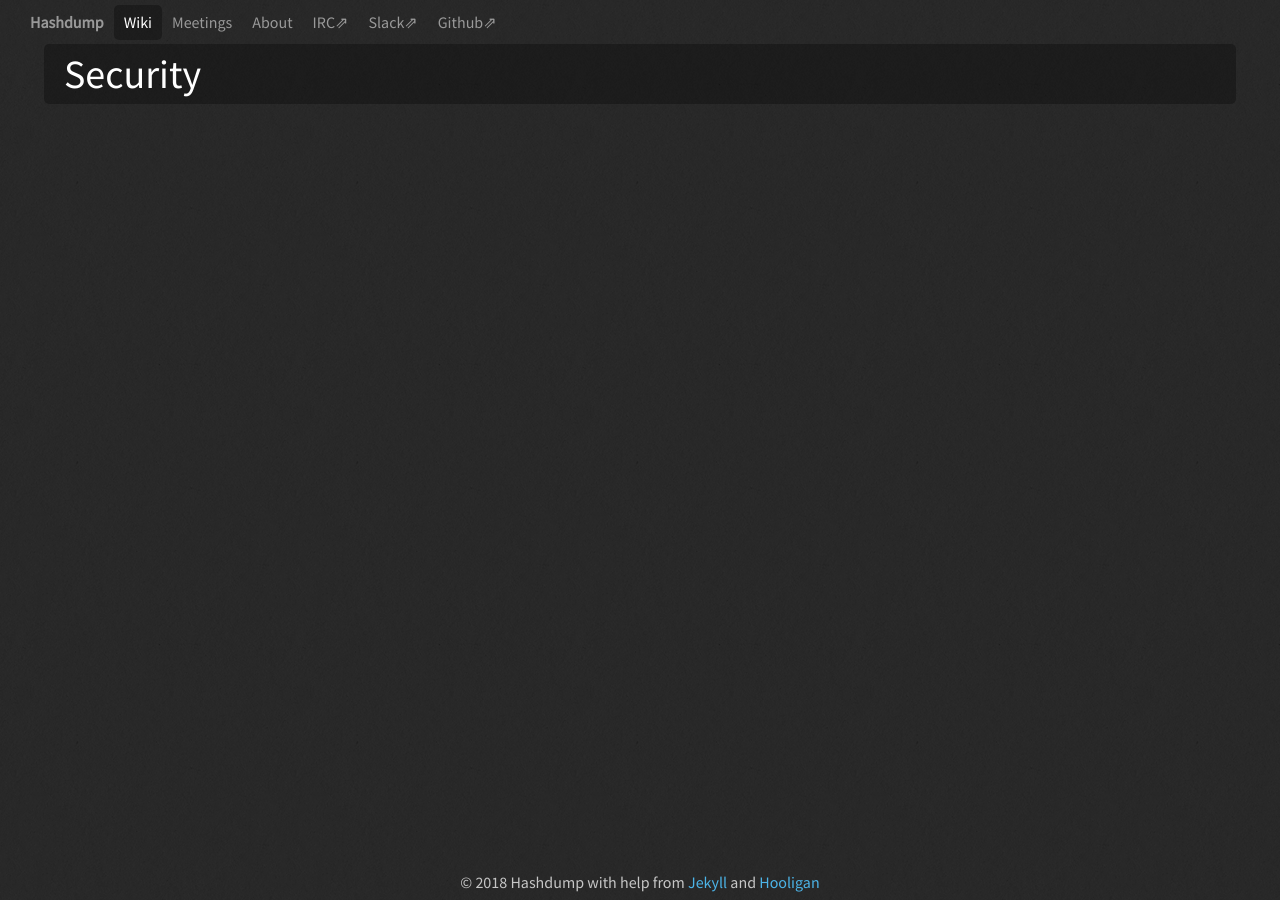
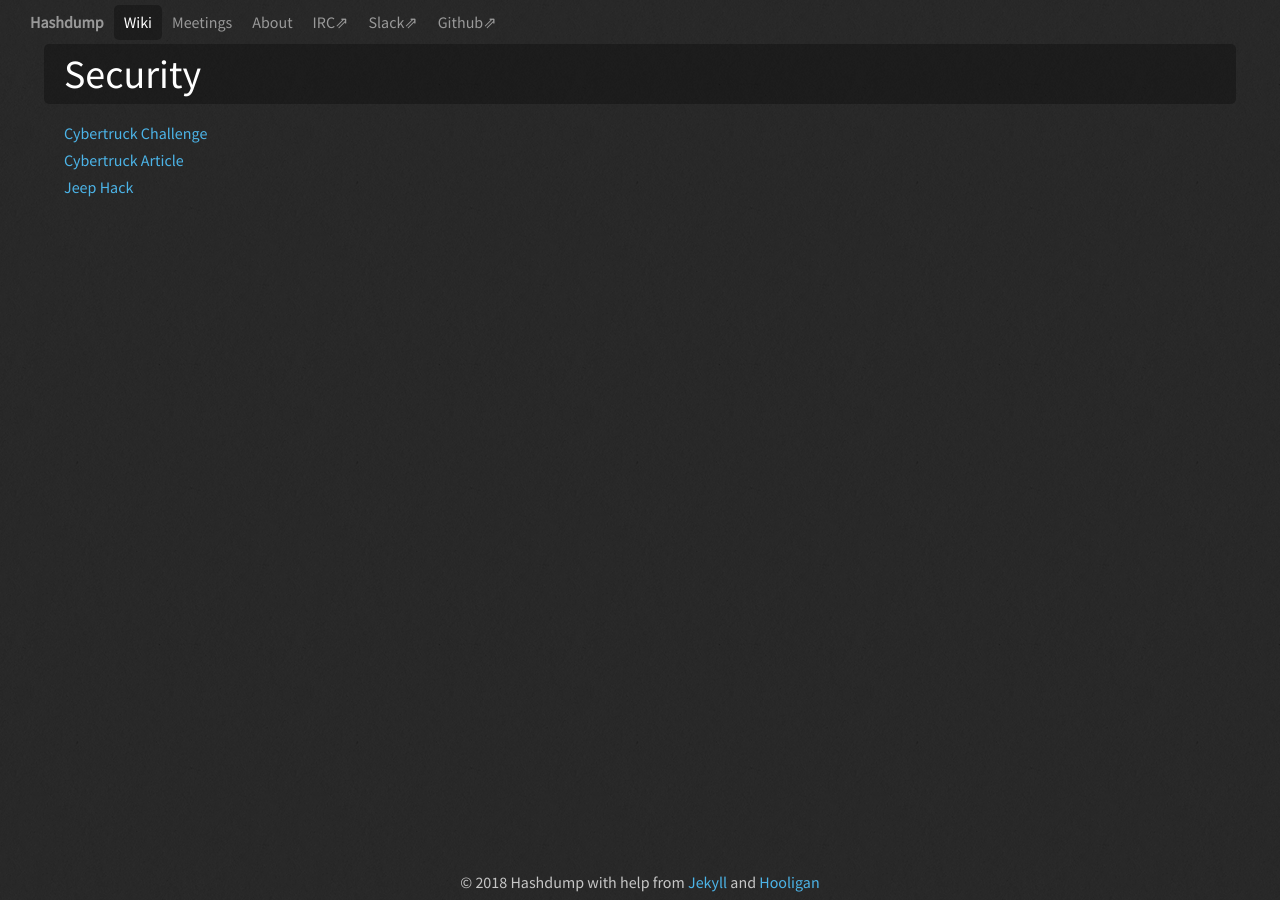
Before and after one commit to Hashdump/old-hashdump-site, a Jekyll site: the page built from _index/wiki/security.md, in a window 1280 px wide. Built offline with Jekyll 4.4.1, drawn with Linux system fonts in a browser that asks for light colours.

Commit message:
Update security.md

```diff
--- a/_index/wiki/security.md
+++ b/_index/wiki/security.md
@@ -1,3 +1,9 @@
 ---
 title: Security
 ---
+
+[Cybertruck Challenge](https://www.cybertruckchallenge.org/)
+
+[Cybertruck Article](https://www.wired.com/2016/08/researchers-hack-big-rig-truck-hijack-accelerator-brakes/)
+
+[Jeep Hack](https://youtu.be/MK0SrxBC1x)
```
